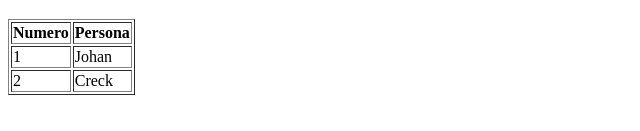
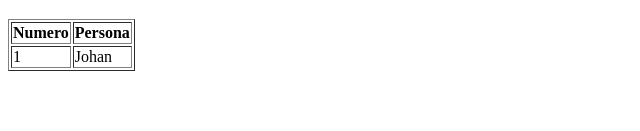
Before and after one commit to Creck06/Pag, a plain HTML site: page Index.html in a window 1280 px wide. Shown: the part 149-280 px from the top of the page, without its empty margins (0-640 px from the left). Drawn offline with Linux system fonts and the light colour scheme.

Commit message:
Tercer commit

```diff
--- a/Index.html
+++ b/Index.html
@@ -15,8 +15,6 @@
     <table class="tftable" border="1">
 <tr><th>Numero</th><th>Persona</th></tr>
 <tr><td>1</td><td>Johan</td></tr>
-<tr><td>2</td><td>Creck</td></tr>
-
 </table>
 
 
```
